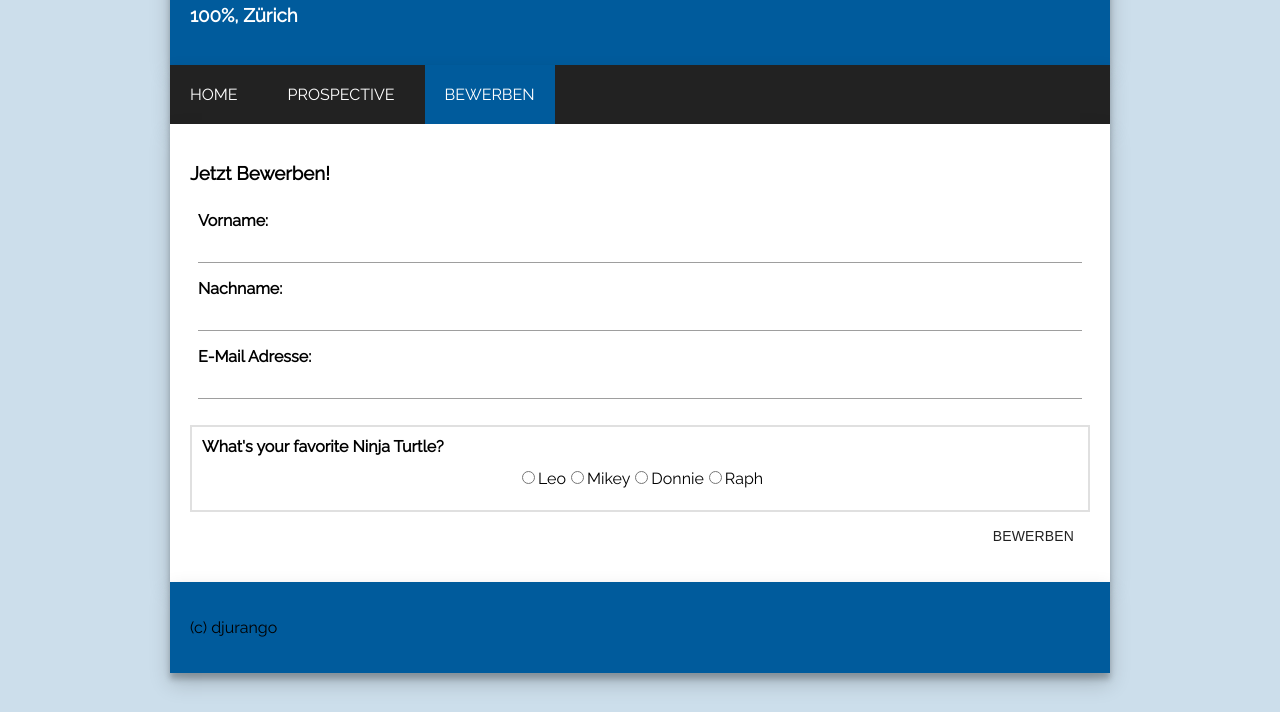
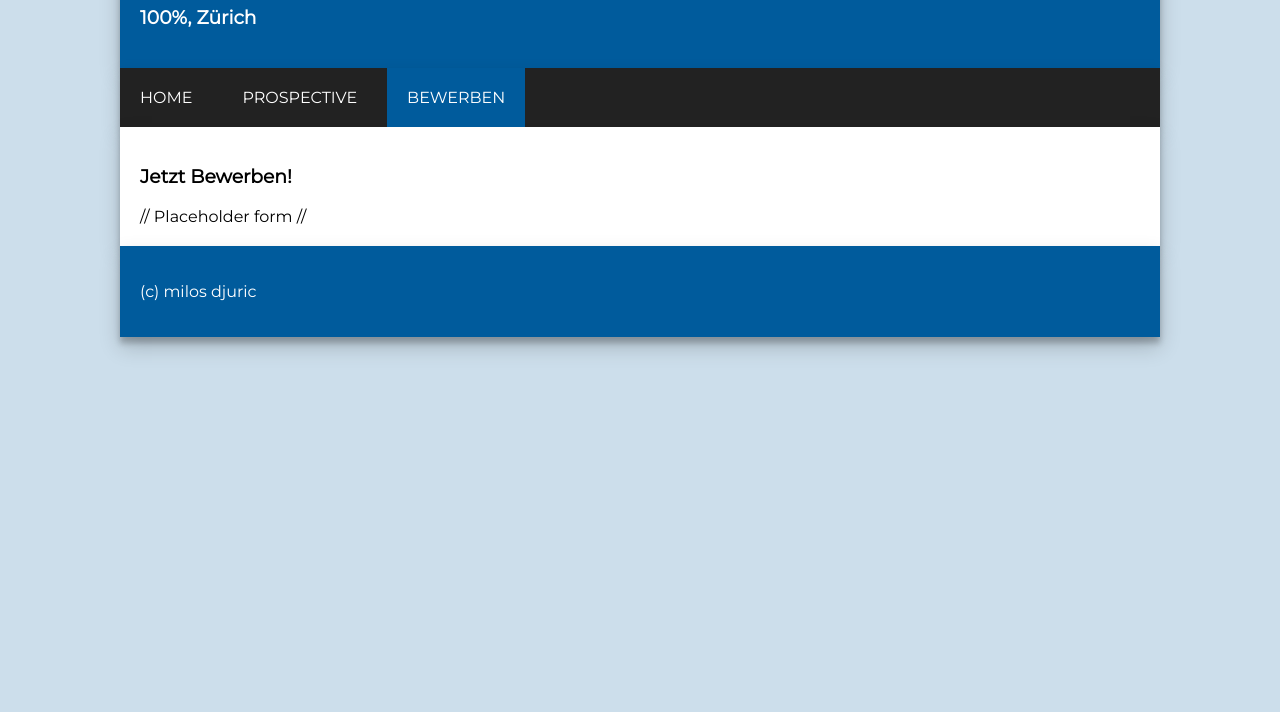
Before and after one commit to sifmaster/react-spa, a React app: page /#/bewerben in a window 1280 px wide. Shown: the part 95-807 px from the top of the page. Built offline with nearby package versions, Linux system fonts and the light colour scheme.

```diff
--- a/src/Bewerben.js
+++ b/src/Bewerben.js
@@ -6,58 +6,7 @@
             <main>
                 <h3>Jetzt Bewerben!</h3>
 
-                <div id="grid">
-
-                    <div id="grid__content">
-                        <div id="card">
-                            <form class="form" action="post" method="post">
-
-
-                                <div class="signup__field">
-                                    <label for="first_name" class="label">Vorname</label>
-                                    <input type="text" name="first_name" id="first_name" class="input-field" autofocus/>
-                                </div>
-
-                                <div class="signup__field">
-                                    <label for="last_name" class="label">Nachname</label>
-                                    <input type="text" name="last_name" id="last_name" class="input-field"/>
-                                </div>
-
-                                <div class="signup__field">
-                                    <label for="email" class="label">E-Mail Adresse</label>
-                                    <input type="email" name="email" id="email" class="input-field" required/>
-                                </div>
-
-                                <fieldset>
-                                    <div class="signup__field">
-                                        <div class="label">What's your favorite Ninja Turtle?</div>
-                                        <div class="field__radio-inputs">
-                                            <input type="radio" value="leo" id="nt_leo" name="ninja_turtle"/>
-                                                <label for="nt_leo">Leo</label>
-
-                                                <input type="radio" value="leo" id="nt_mikey" name="ninja_turtle"/>
-                                                    <label for="nt_mikey">Mikey</label>
-
-                                                    <input type="radio" value="donnie" id="nt_donnie" name="ninja_turtle"/>
-                                                        <label for="nt_donnie">Donnie</label>
-
-                                                        <input type="radio" value="raph" id="nt_raph" name="ninja_turtle"/>
-                                                            <label for="nt_raph">Raph</label>
-                                        </div>
-                                    </div>
-
-                                </fieldset>
-
-
-                                <div class="signup__button">
-                                    <button class="button" type="#">Bewerben</button>
-                                </div>
-
-                            </form>
-                        </div>
-                    </div>
-                </div>
-
+                // Placeholder form //
 
             </main>
         );
--- a/src/Main.js
+++ b/src/Main.js
@@ -35,7 +35,7 @@
 
 
                     <footer>
-                        <p>(c) djurango</p>
+                        <p>(c) milos djuric</p>
                     </footer>
 
                 </div>
--- a/src/form.css
+++ /dev/null
@@ -1,166 +0,0 @@
-
-button {
-    -webkit-tap-highlight-color: transparent;
-    background-color: transparent;
-    border: none;
-    border-radius: 2px;
-    transition: all 0.7s cubic-bezier(0.25, 0.8, 0.25, 1);
-    user-select: none;
-    color: rgba(0, 0, 0, 0.87);
-    display: inline-block;
-    font-size: 14px;
-    font-weight: 500;
-    height: 36px;
-    letter-spacing: .01em;
-    line-height: 36px;
-    margin: 8px;
-    min-width: 88px;
-    outline: none;
-    overflow: hidden;
-    padding: 0 8px;
-    position: relative;
-    text-align: center;
-    text-decoration: none;
-    text-overflow: ellipsis;
-    text-transform: uppercase;
-    vertical-align: middle;
-    white-space: nowrap;
-}
-button:not([disabled]) {
-    box-shadow: none;
-    cursor: pointer;
-}
-button:not([disabled]):hover {
-    background-color: rgba(0, 0, 0, 0.12);
-}
-button:not([disabled]):active {
-    background-color: rgba(0, 0, 0, 0.25);
-}
-button[disabled] {
-    color: rgba(0, 0, 0, 0.38);
-    pointer-events: none;
-}
-button.raised {
-    box-shadow: 0px 1px 5px 0px rgba(0, 0, 0, 0.2), 0px 2px 2px 0px rgba(0, 0, 0, 0.14), 0px 3px 1px -2px rgba(0, 0, 0, 0.12);
-    background-color: #fafafa;
-}
-button.raised:active {
-    box-shadow: 0px 1px 5px 0px rgba(0, 0, 0, 0.2), 0px 2px 2px 0px rgba(0, 0, 0, 0.14), 0px 3px 1px -2px rgba(0, 0, 0, 0.12);
-}
-form.form {
-    display: flex;
-    flex-flow: column wrap;
-}
-.form > h1 {
-    text-transform: uppercase;
-}
-
-.form > .signup__field {
-    flex: 1;
-    min-width: 70%;
-    display: flex;
-    flex-flow: column wrap;
-    padding: 8px;
-}
-.form > .signup__field label {
-    font-weight: bold;
-    padding-bottom: 3px;
-}
-.form > .signup__field label::after {
-    content: ':';
-}
-.form > .signup__field input {
-    color: #666666;
-    border-bottom: 1px solid #9e9e9e;
-    border-top: none;
-    border-left: none;
-    border-right: none;
-    outline: none;
-    padding: 0 5px;
-    margin: 0;
-    -webkit-box-sizing: border-box;
-    /* For legacy WebKit based browsers */
-
-    -moz-box-sizing: border-box;
-    /* For legacy (Firefox <29) Gecko based browsers */
-
-    box-sizing: border-box;
-    min-height: 30px;
-    transition: background 250ms ease-in-out;
-}
-.form > .signup__field input:hover {
-    border-bottom: 2px solid #005b9c;
-}
-.form > .signup__field input:focus {
-    background-color: #cce3f3;
-    border-bottom: 2px solid #005b9c;
-}
-.form > fieldset {
-    flex: auto;
-    flex-flow: column;
-    min-width: 70%;
-    border: none;
-    box-shadow: 0px 0px 0px 2px #e0e0e0;
-    transition: box-shadow 0.6s ease;
-    padding: 10px;
-    margin-top: 20px;
-}
-.form > fieldset legend {
-    display: none;
-}
-.form > fieldset:hover {
-    box-shadow: 0px 0px 0px 4px #005b9c;
-}
-.form > fieldset .signup__field {
-    display: flex;
-    flex-flow: column;
-}
-.form > fieldset .signup__field > label,
-.form > fieldset .signup__field > .label,
-.form > fieldset .signup__field > input[type="radio"],
-.form > fieldset .signup__field > .select-field {
-    flex: auto;
-}
-.form > fieldset .signup__field select {
-    border: none;
-    width: 100%;
-    outline: none;
-}
-.form > fieldset .signup__field select:focus {
-    outline-color: #005b9c;
-    border: 1px solid #005b9c;
-}
-.form > fieldset .signup__field input[type="radio"],
-.form > fieldset .signup__field > .field__radio-inputs > label {
-    cursor: pointer;
-}
-.form > fieldset .signup__field > .field__radio-inputs > label:hover {
-    color: #005b9c;
-}
-.form > fieldset .signup__field > .label {
-    font-weight: bold;
-}
-.form > fieldset .signup__field > .select-field,
-.form > fieldset .signup__field > .field__radio-inputs {
-    margin: 12px 0;
-}
-.form > fieldset .signup__field > .field__radio-inputs {
-    flex: auto;
-    align-self: center;
-}
-.form > .signup__amazing {
-    margin-top: 10px;
-    flex: auto;
-    align-self: center;
-}
-.form > .signup__amazing input[type="checkbox"],
-.form > .signup__amazing > label {
-    cursor: pointer;
-}
-.form > .signup__amazing > label:hover {
-    color: #005b9c;
-}
-.form > .signup__button {
-    flex: auto;
-    align-self: flex-end;
-}
--- a/src/index.css
+++ b/src/index.css
@@ -1,4 +1,4 @@
-@import url('https://fonts.googleapis.com/css?family=Raleway');
+@import url('https://fonts.googleapis.com/css?family=Montserrat');
 
 html {
     overflow-y: scroll;
@@ -8,7 +8,7 @@
     background-color: rgba(0, 91, 156, 0.2);
     padding: 20px;
     margin: 0;
-    font-family: 'Raleway', sans-serif;
+    font-family: 'Montserrat', sans-serif;
 }
 
 a {
@@ -24,7 +24,7 @@
 .navigation,
 .content,
 footer{
-    max-width: 900px;
+    max-width: 1000px;
     margin-left: auto;
     margin-right: auto;
     box-shadow: 0 10px 20px rgba(0,0,0,0.19), 0 6px 6px rgba(0,0,0,0.23);
@@ -89,12 +89,13 @@
 footer {
     background-color: #005b9c;
     padding: 20px;
+    color: white;
 }
 
 
 /* Responsive */
 
-@media screen and (max-width: 492px) {
+@media screen and (max-width: 550px) {
     ul.navigation li a {
         color: white;
         font-weight: 400;
@@ -103,4 +104,9 @@
         display: inline-block;
         font-size: 12px;
     }
+    select,
+    textarea,
+    input {
+        font-size: 16px;
+    }
 }
--- a/src/index.js
+++ b/src/index.js
@@ -2,7 +2,6 @@
 import ReactDOM from "react-dom";
 import Main from "./Main";
 import "./index.css";
-import "./form.css";
 
 ReactDOM.render(
     <Main/>,
```
